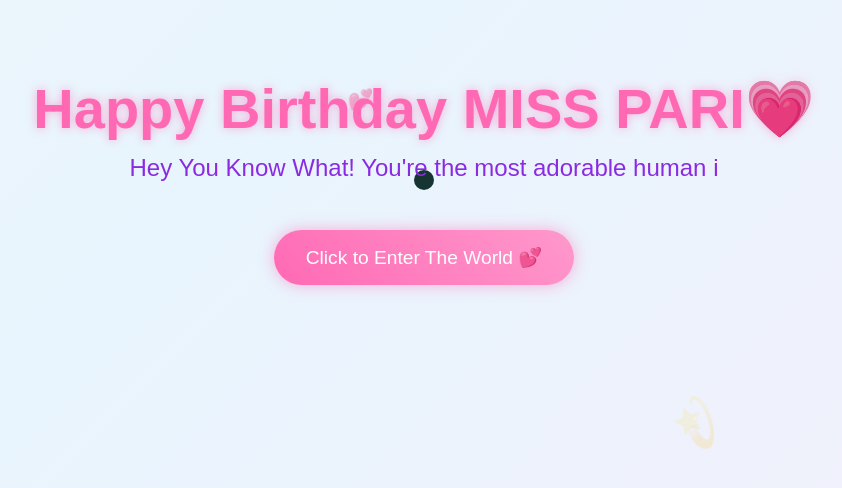
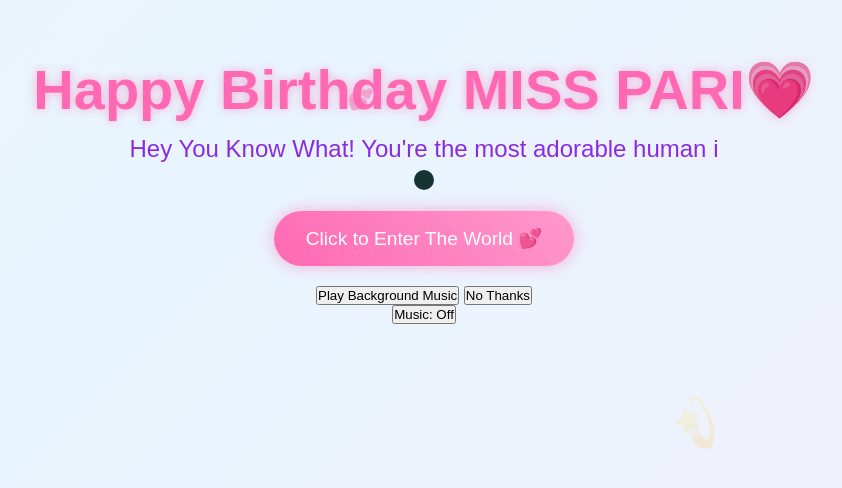
Before and after one commit to Deadpool-a/HBD2.O, a plain HTML site: page index.html in a window 1280 px wide. Shown: the part 220-708 px from the top of the page, without its empty margins (216-1058 px from the left). Drawn offline with nearby package versions, Linux system fonts and the light colour scheme.

Commit message:
Add background music consent UI and audio element

```diff
--- a/index.html
+++ b/index.html
@@ -16,8 +16,18 @@
         <button class="cta-button">Click to Enter The World 💕</button>
     </div>
 
-    <script src="script.js">
+    <!-- Background audio element (song.mp3 should be in the repo root or update the path) -->
+    <audio id="bg-audio" src="song.mp3" loop preload="auto"></audio>
 
-    </script>
+    <!-- Music consent button (shown on first visit or if browser blocks autoplay) -->
+    <div id="music-consent-wrapper">
+        <button id="music-consent" class="music-button">Play Background Music</button>
+        <button id="music-decline" class="music-button">No Thanks</button>
+    </div>
+
+    <!-- Small toggle shown after consent so user can mute/unmute on any page -->
+    <button id="music-toggle" class="music-toggle" aria-pressed="false">Music: Off</button>
+
+    <script src="script.js"></script>
 </body>
 </html>
```
